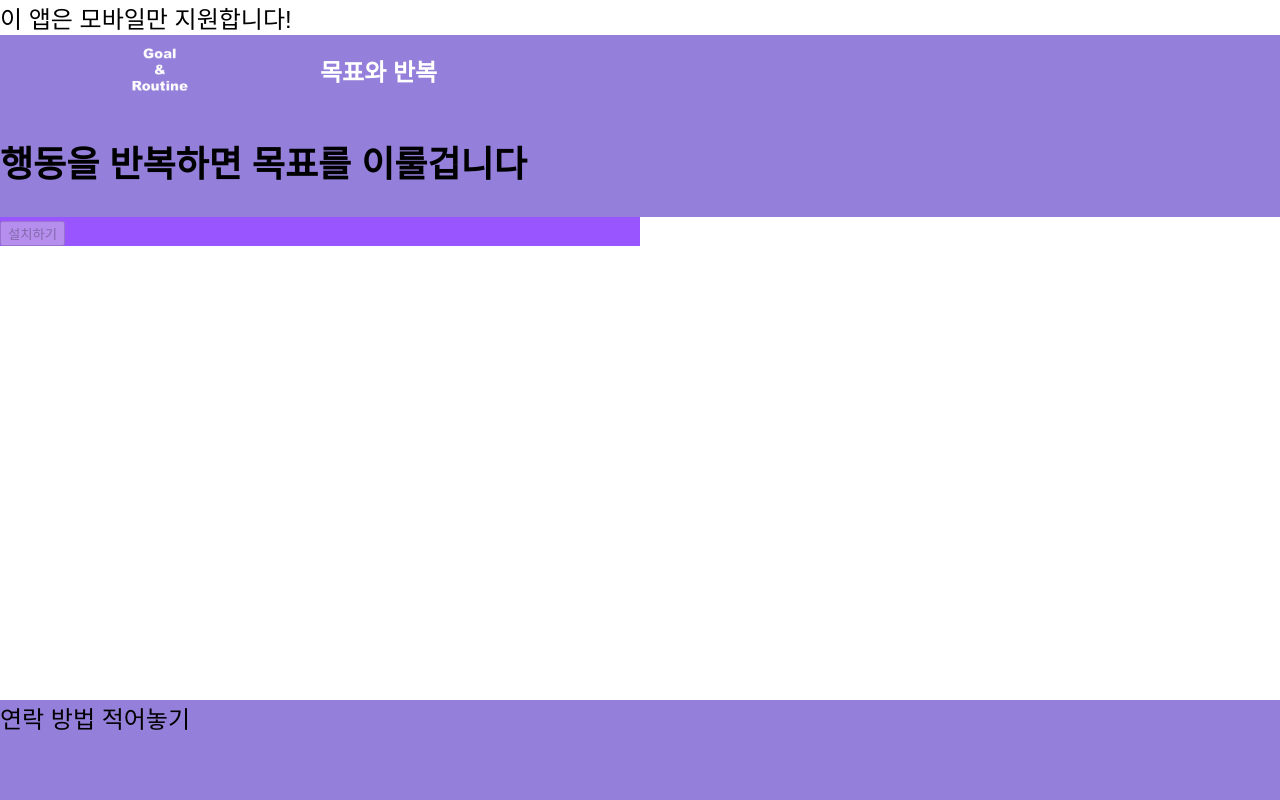
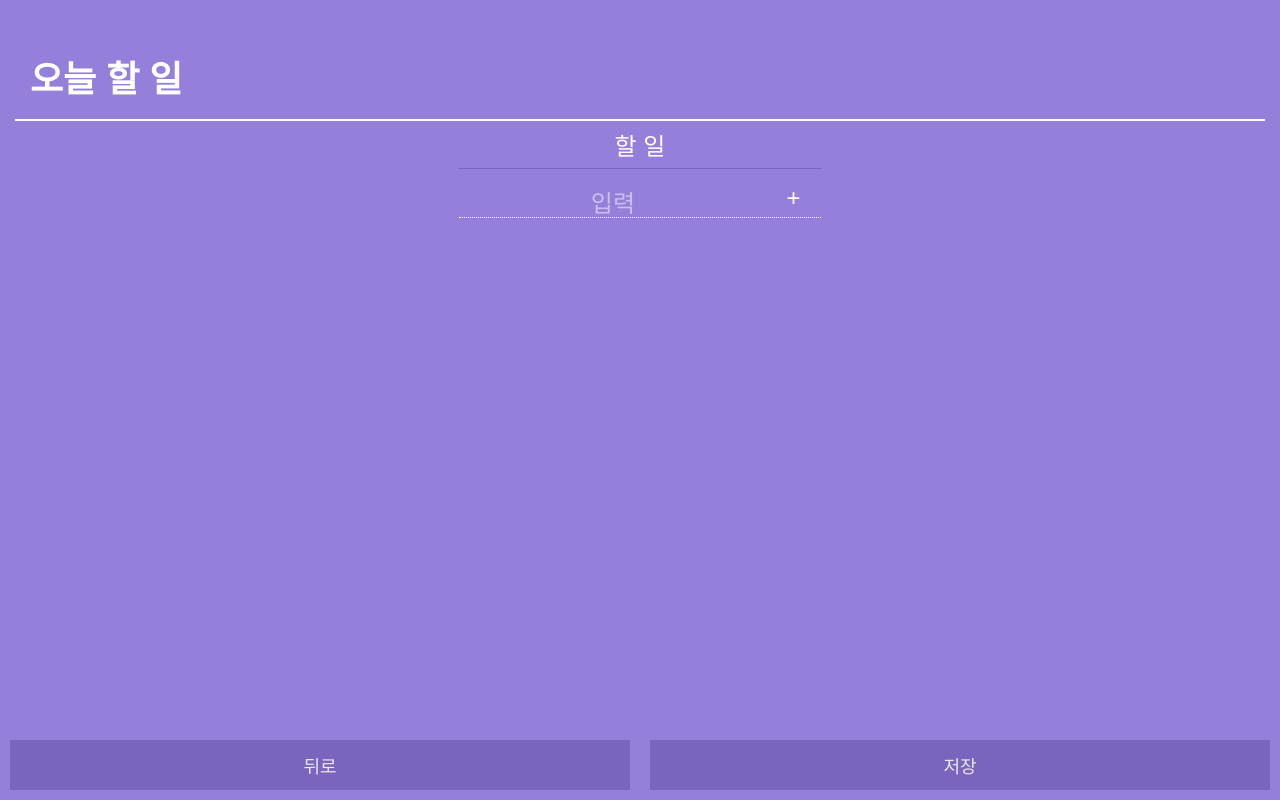
Before and after one commit to Leafurya/Dday-program, a React (Create React App) app in the folder client/: page /ToDoModify in a window 1280 px wide. Built offline with nearby package versions, Linux system fonts and the light colour scheme; a web font is replaced by a local one.

Commit message:
업데이트11
프로젝트 설명부분 변경

```diff
--- a/client/src/App.js
+++ b/client/src/App.js
@@ -60,9 +60,9 @@ function App() {
 		setRe([])
 	},[])
 
-	if(!window.matchMedia("(display-mode: standalone)").matches){
-		return <InstallCompo></InstallCompo>
-	}
+	// if(!window.matchMedia("(display-mode: standalone)").matches){
+	// 	return <InstallCompo></InstallCompo>
+	// }
 
 	// console.log("app",projectBundle)
 	if(Object.keys(projectBundle).length){
--- a/client/src/component/Create.js
+++ b/client/src/component/Create.js
@@ -13,16 +13,16 @@ import { CreateDataObj } from '../module/DataModule.js';
 
 function InspectSaveData(originData){
 	let projectName=GetElement("prj_name").value;
-	let discription=GetElement("prj_cntnt").value;
+	let description=GetElement("prj_cntnt").value;
 	let D=GetElement("prj_type").value
 	let Day=(D==="+")?0:parseInt(GetElement("prj_day").value);
 	let tasks=GetTaskFromInput("task_input");
 	let lastTasks=(D==="+")?null:GetTaskFromInput("last_task_input"); //if lastTasks not exist, value is null
 	let taskInputValue=GetElement("input_for_task").value
 	let lasttaskInputValue=(GetElement("input_for_lasttask")?.value)??""
-	// console.log(`${projectName},${discription},${D},${Day},${tasks},${lastTasks}`)
+	// console.log(`${projectName},${description},${D},${Day},${tasks},${lastTasks}`)
 
-	let data=CreateDataObj(discription,tasks,D,Day,lastTasks)
+	let data=CreateDataObj(description,tasks,D,Day,lastTasks)
 	let prj=new Project(projectName,data)
 	// console.log(JSON.stringify(prj))
 	if(JSON.stringify(originData)!==JSON.stringify(prj)||taskInputValue!==""||lasttaskInputValue!==""){
@@ -253,11 +253,11 @@ function Create({}){
 					}}></textarea>
 					{/* <input id="prj_name" type="text" placeholder="프로젝트 이름" defaultValue={prjName??""}></input> */}
 					<TypeChoicePart prj={dataToModify}></TypeChoicePart>
-					<textarea rows="5" id="prj_cntnt" placeholder="프로젝트 내용" defaultValue={dataToModify.discription} onKeyDown={(e)=>{
+					<textarea rows="5" id="prj_cntnt" placeholder="프로젝트 내용" defaultValue={dataToModify.description} onKeyDown={(e)=>{
 						if(e.key==="Enter"){
 							console.log('enter')
-							document.querySelector(".add_task .input").focus()
-							e.preventDefault()
+							// document.querySelector(".add_task .input").focus()
+							// e.preventDefault()
 						}
 					}}></textarea>
 				</div>
--- a/client/src/component/Project.js
+++ b/client/src/component/Project.js
@@ -97,10 +97,18 @@ function Project(props){
 			<TopNavigator title={prjName} sub={["프로젝트 끝","수정 대기중...","시작 대기중...",`성공률 ${stat}`][project.state]}></TopNavigator>
 			<div className={"main_platform project_board "+(started?"":"not_start_in_prjcomp")}>
 				<div>
-					<div>
+					<div style={{height:"100%",alignItems:"center",width:"100%"}}>
 						{/* <h1 className="project_day base_style">{"D"+project.D+project.GetDay()}</h1> */}
-						<h1 className="project_day base_style">{project.state===StateConst.WaitToModify?"D-END":project.GetDay()}</h1>
-						<h4 className="project_content base_style">{project.discription}</h4>
+						<div style={{flex:1,display:"flex",justifyContent:"center",alignItems:"flex-end",width:"100%"}}>
+							<h1 className="project_day base_style">{project.state===StateConst.WaitToModify?"D-END":project.GetDay()}</h1>
+						</div>
+						<div style={{flex:(project.description?0.7:0.5),display:"flex",justifyContent:"center",alignItems:"flex-start",width:"100%"}}>
+							{/* <textarea style={{height:"90%",width:"100%"}} className='project_content' value={project.description} disabled readOnly></textarea> */}
+							<div style={{color:"white",whiteSpace:"pre-wrap",textAlign:"center",height:"90%",overflowY:"scroll",fontSize:"large"}}>
+								{project.description}
+							</div>
+						</div>
+						{/* <h4 className="project_content base_style">{project.description}</h4> */}
 					</div>
 				</div>
 				<ul>
--- a/client/src/component/ToDoModify.js
+++ b/client/src/component/ToDoModify.js
@@ -15,9 +15,9 @@ import { Confrim, toastRef } from './Notices.js';
 function InspectSaveData(originData){
 	let tasks=GetTaskFromInput("task_input")??{};
 	let taskInputValue=GetElement("input_for_task").value
-	// console.log(`${projectName},${discription},${D},${Day},${tasks},${lastTasks}`)
+	// console.log(`${projectName},${description},${D},${Day},${tasks},${lastTasks}`)
 
-	// let data=CreateDataObj(discription,tasks,D,Day,lastTasks)
+	// let data=CreateDataObj(description,tasks,D,Day,lastTasks)
 	// let prj=new Project(projectName,data)
 	// console.log(JSON.stringify(prj))
 	if(JSON.stringify(originData)!==JSON.stringify(tasks)||taskInputValue!==""){
--- a/client/src/component/sub-compo/CreateSubCompos.js
+++ b/client/src/component/sub-compo/CreateSubCompos.js
@@ -329,7 +329,7 @@ function CreateBtn({modiPrjName,resultAction}){
 	return(
 		<input className="function_btn" type="button" defaultValue="저장" onClick={()=>{
 			let projectName=GetElement("prj_name").value;
-			let discription=GetElement("prj_cntnt").value;
+			let description=GetElement("prj_cntnt").value;
 			let D=GetElement("prj_type").value
 			let Day=(D==="+")?0:parseInt(GetElement("prj_day").value);
 			let tasks=GetTaskFromInput("task_input");
@@ -363,7 +363,7 @@ function CreateBtn({modiPrjName,resultAction}){
 				return;
 			}
 
-			let data=CreateDataObj(discription,tasks,D,Day,lastTasks)
+			let data=CreateDataObj(description,tasks,D,Day,lastTasks)
 			if(modiPrjName){
 				projectBundle.Remove(modiPrjName)
 			}
--- a/client/src/module/DataModule.js
+++ b/client/src/module/DataModule.js
@@ -8,14 +8,14 @@ export class Stat{
 	}
 }
 class DPlus{
-	constructor(day,discription,tasks){
+	constructor(day,description,tasks){
 		// this.version=_nowDataVersion
 		this.D="+"
 		this.state=StateConst.WaitToStart
 		// this.start=false
 		this.tasks=tasks
 		this.day=day
-		this.discription=discription
+		this.description=description
 		try{
 			this.stat=new Stat(Object.keys(tasks).length)
 		}catch(e){
@@ -26,14 +26,14 @@ class DPlus{
 	}
 }
 class DMinus{
-	constructor(day,discription,tasks,lastTasks){
+	constructor(day,description,tasks,lastTasks){
 		// this.version=_nowDataVersion
 		this.D="-"
 		this.state=StateConst.WaitToStart
 		// this.start=false
 		this.tasks=tasks
 		this.day=day
-		this.discription=discription
+		this.description=description
 		try{
 			this.stat=new Stat(Object.keys(tasks).length)
 		}catch(e){
@@ -47,14 +47,14 @@ class DMinus{
 		}
 	}
 }
-function CreateDataObj(discription,tasks,D,day,lastTasks){
+function CreateDataObj(description,tasks,D,day,lastTasks){
 	let data
 	switch(D){
 		case "+":
-			data=new DPlus(day,discription,tasks)
+			data=new DPlus(day,description,tasks)
 			break
 		case "-":
-			data=new DMinus(day,discription,tasks,lastTasks)
+			data=new DMinus(day,description,tasks,lastTasks)
 			break
 	}
 	return data
--- a/client/src/module/global/DataBundle.js
+++ b/client/src/module/global/DataBundle.js
@@ -51,7 +51,7 @@ export class Project{
 		this.tasks=new Tasks(data.tasks)
 		this.day=Number(data.day)
 
-		this.discription=data.discription
+		this.description=data.description
 		this.stat=data.stat
 		this.state=data.state??StateConst.ProjectStart
 		// this.prjDone=data.prjDone
```
Also changed, not shown: client/test/test.json (+1 -1 lines).
